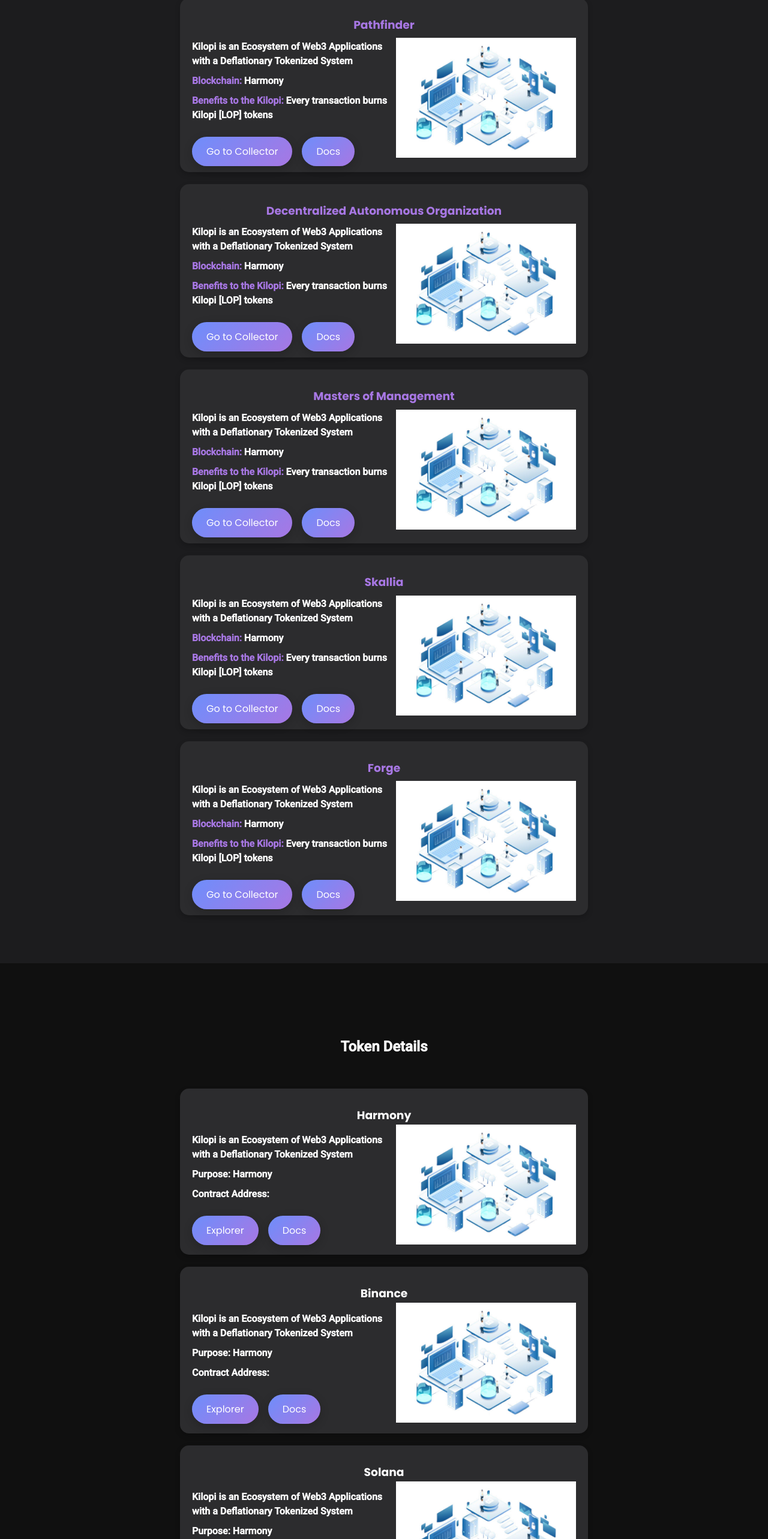
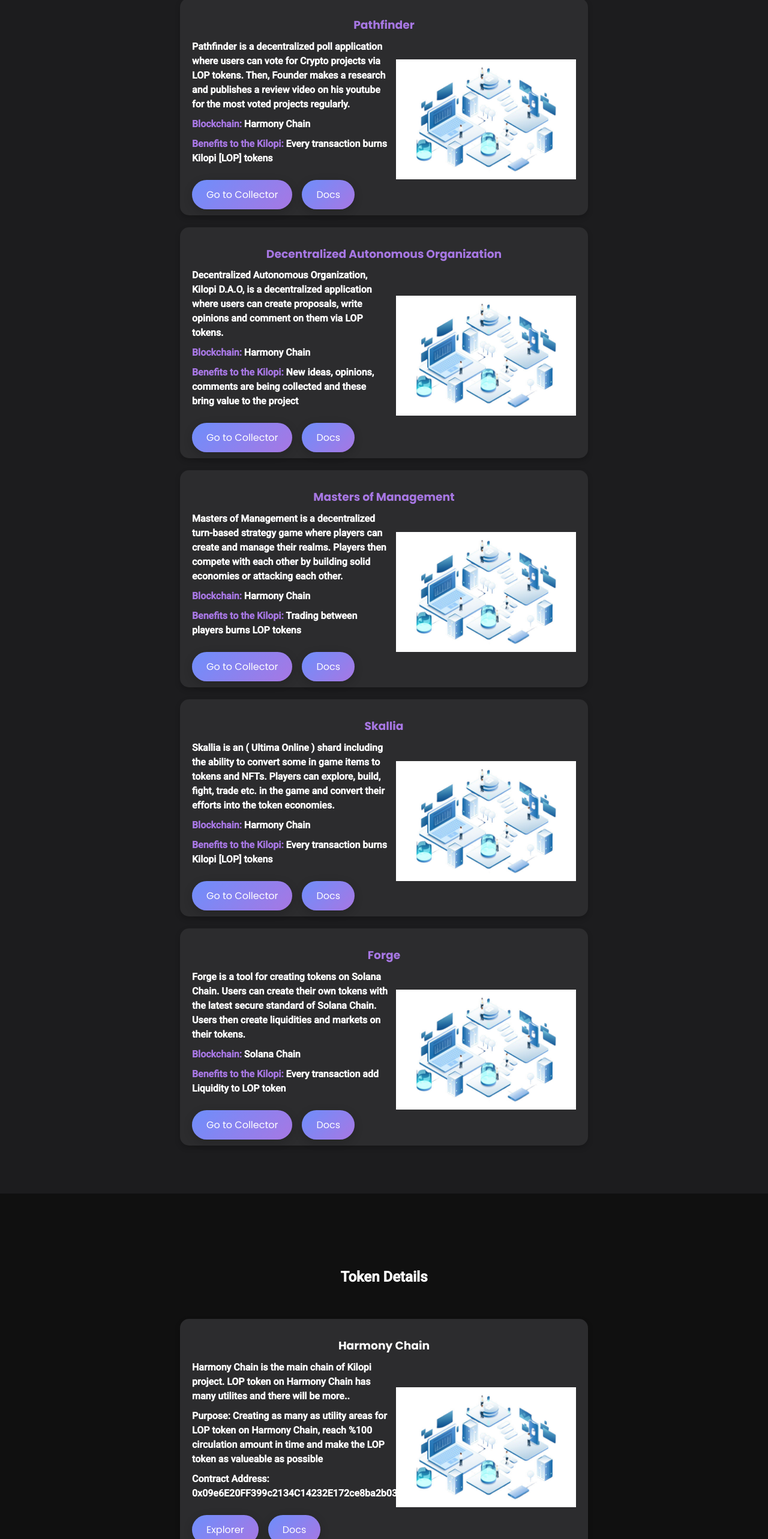
Before and after one commit to Kilopicoin/newWeb, a React (Create React App) app: page / in a window 1280 px wide. Shown: the part 2692-5258 px from the top of the page at 60% size. Built offline with nearby package versions, Linux system fonts and the light colour scheme.

Commit message:
19 August 2024

```diff
--- a/src/App.js
+++ b/src/App.js
@@ -202,9 +202,10 @@
       <div className="hero-section-portfolio">
 
         <div className="hero-content-portfolio">
-          <h4>Kilopi is an Ecosystem of Web3 Applications with a Deflationary Tokenized System
+          <h4>Pathfinder is a decentralized poll application where users can vote for Crypto projects via LOP tokens. Then,
+            Founder makes a research and publishes a review video on his youtube for the most voted projects regularly.
           </h4>
-          <h4><div className='inlineRenkli'>Blockchain:</div> Harmony
+          <h4><div className='inlineRenkli'>Blockchain:</div> Harmony Chain
           </h4>
           <h4><div className='inlineRenkli'>Benefits to the Kilopi:</div> Every transaction burns Kilopi [LOP] tokens
           </h4>
@@ -230,11 +231,12 @@
       <div className="hero-section-portfolio">
 
         <div className="hero-content-portfolio">
-          <h4>Kilopi is an Ecosystem of Web3 Applications with a Deflationary Tokenized System
+          <h4>Decentralized Autonomous Organization, Kilopi D.A.O, is a decentralized application where users can create proposals, write opinions
+            and comment on them via LOP tokens.
           </h4>
-          <h4><div className='inlineRenkli'>Blockchain:</div> Harmony
+          <h4><div className='inlineRenkli'>Blockchain:</div> Harmony Chain
           </h4>
-          <h4><div className='inlineRenkli'>Benefits to the Kilopi:</div> Every transaction burns Kilopi [LOP] tokens
+          <h4><div className='inlineRenkli'>Benefits to the Kilopi:</div> New ideas, opinions, comments are being collected and these bring value to the project
           </h4>
           <div className="hero-buttons-portfolio">
             <a href="https://skymavis.typeform.com/ronin" target="_blank" rel="noreferrer">
@@ -258,11 +260,12 @@
       <div className="hero-section-portfolio">
 
         <div className="hero-content-portfolio">
-          <h4>Kilopi is an Ecosystem of Web3 Applications with a Deflationary Tokenized System
+          <h4>Masters of Management is a decentralized turn-based strategy game where players can create and manage their realms.
+            Players then compete with each other by building solid economies or attacking each other.
           </h4>
-          <h4><div className='inlineRenkli'>Blockchain:</div> Harmony
+          <h4><div className='inlineRenkli'>Blockchain:</div> Harmony Chain
           </h4>
-          <h4><div className='inlineRenkli'>Benefits to the Kilopi:</div> Every transaction burns Kilopi [LOP] tokens
+          <h4><div className='inlineRenkli'>Benefits to the Kilopi:</div> Trading between players burns LOP tokens
           </h4>
           <div className="hero-buttons-portfolio">
             <a href="https://skymavis.typeform.com/ronin" target="_blank" rel="noreferrer">
@@ -285,9 +288,10 @@
       <div className="hero-section-portfolio">
 
         <div className="hero-content-portfolio">
-          <h4>Kilopi is an Ecosystem of Web3 Applications with a Deflationary Tokenized System
+          <h4>Skallia is an ( Ultima Online ) shard including the ability to convert some in game items to tokens and NFTs.
+            Players can explore, build, fight, trade etc. in the game and convert their efforts into the token economies.
           </h4>
-          <h4><div className='inlineRenkli'>Blockchain:</div> Harmony
+          <h4><div className='inlineRenkli'>Blockchain:</div> Harmony Chain
           </h4>
           <h4><div className='inlineRenkli'>Benefits to the Kilopi:</div> Every transaction burns Kilopi [LOP] tokens
           </h4>
@@ -313,11 +317,12 @@
       <div className="hero-section-portfolio">
 
         <div className="hero-content-portfolio">
-          <h4>Kilopi is an Ecosystem of Web3 Applications with a Deflationary Tokenized System
+          <h4>Forge is a tool for creating tokens on Solana Chain. Users can create their own tokens with the latest secure standard of Solana Chain.
+            Users then create liquidities and markets on their tokens.
           </h4>
-          <h4><div className='inlineRenkli'>Blockchain:</div> Harmony
+          <h4><div className='inlineRenkli'>Blockchain:</div> Solana Chain
           </h4>
-          <h4><div className='inlineRenkli'>Benefits to the Kilopi:</div> Every transaction burns Kilopi [LOP] tokens
+          <h4><div className='inlineRenkli'>Benefits to the Kilopi:</div> Every transaction add Liquidity to LOP token
           </h4>
           <div className="hero-buttons-portfolio">
             <a href="https://skymavis.typeform.com/ronin" target="_blank" rel="noreferrer">
@@ -352,15 +357,15 @@
 
 
       <div className='portfolio-element'>
-      <h3 className='centerText-portfolio-element'>Harmony</h3>
+      <h3 className='centerText-portfolio-element'>Harmony Chain</h3>
       <div className="hero-section-portfolio">
 
         <div className="hero-content-portfolio">
-          <h4>Kilopi is an Ecosystem of Web3 Applications with a Deflationary Tokenized System
+          <h4>Harmony Chain is the main chain of Kilopi project. LOP token on Harmony Chain has many utilites and there will be more..
           </h4>
-          <h4>Purpose: Harmony
+          <h4>Purpose: Creating as many as utility areas for LOP token on Harmony Chain, reach %100 circulation amount in time and make the LOP token as valueable as possible
           </h4>
-          <h4>Contract Address:
+          <h4>Contract Address: 0x09e6E20FF399c2134C14232E172ce8ba2b03017E
           </h4>
           <div className="hero-buttons-portfolio">
             <a href="https://skymavis.typeform.com/ronin" target="_blank" rel="noreferrer">
@@ -379,15 +384,16 @@
 
 
       <div className='portfolio-element'>
-      <h3 className='centerText-portfolio-element'>Binance</h3>
+      <h3 className='centerText-portfolio-element'>Binance Smart Chain</h3>
       <div className="hero-section-portfolio">
 
         <div className="hero-content-portfolio">
-          <h4>Kilopi is an Ecosystem of Web3 Applications with a Deflationary Tokenized System
+          <h4>Binance Smart Chain is the second chain of Kilopi project. LOP token on Binance Smart Chain has some utilities and there will be more..
           </h4>
-          <h4>Purpose: Harmony
+          <h4>Purpose: Creating as many as utility areas for LOP token on Binance Smart Chain,
+            reach %100 circulation amount in time and make the LOP token as valueable as possible
           </h4>
-          <h4>Contract Address:
+          <h4>Contract Address: 0x20B4620a767D6dCcBB9314104D5Cf0d08d1F7045
           </h4>
           <div className="hero-buttons-portfolio">
             <a href="https://skymavis.typeform.com/ronin" target="_blank" rel="noreferrer">
@@ -406,15 +412,15 @@
 
 
       <div className='portfolio-element'>
-      <h3 className='centerText-portfolio-element'>Solana</h3>
+      <h3 className='centerText-portfolio-element'>Solana Chain</h3>
       <div className="hero-section-portfolio">
 
         <div className="hero-content-portfolio">
-          <h4>Kilopi is an Ecosystem of Web3 Applications with a Deflationary Tokenized System
+          <h4>Solana Chain is the third chain of Kilopi project. LOP token on Solana Chain has been created to provide a solid liquitiy for the Kilopi project.
           </h4>
-          <h4>Purpose: Harmony
+          <h4>Purpose: Creating as much as liquitiy possible, reach %100 circulation amount in time and make the LOP token as valueable as possible
           </h4>
-          <h4>Contract Address:
+          <h4>Contract Address: 7MAb9qisVNaMNt7wtjnMjCBUyaGswBKHGjzxW6Jhx9c2
           </h4>
           <div className="hero-buttons-portfolio">
             <a href="https://skymavis.typeform.com/ronin" target="_blank" rel="noreferrer">
@@ -435,7 +441,7 @@
 
       {/* Team Members Section */}
       <div id="team-section">
-        <h2 className="centerText">Our Team</h2>
+        <h2 className="centerText">About the Foundation</h2>
         <div className="team-cards">
           <div className="team-card">
             <img src="/images/member1.jpg" alt="Team Member 1" />
```
